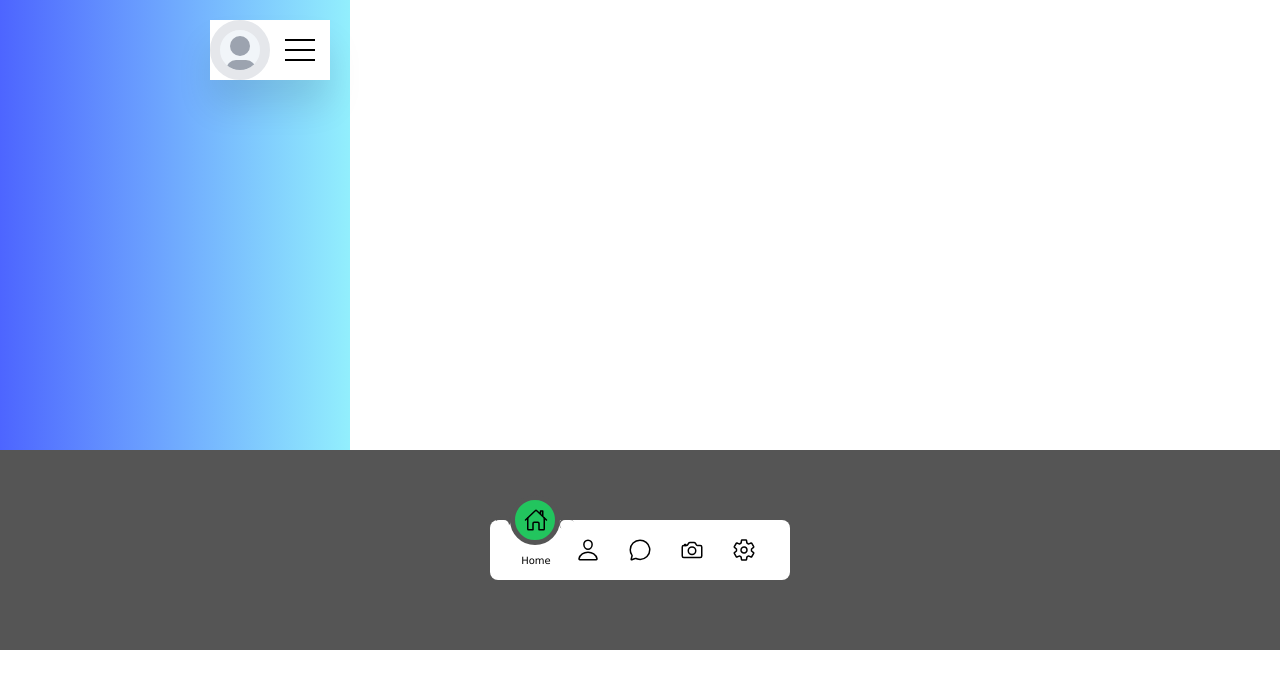
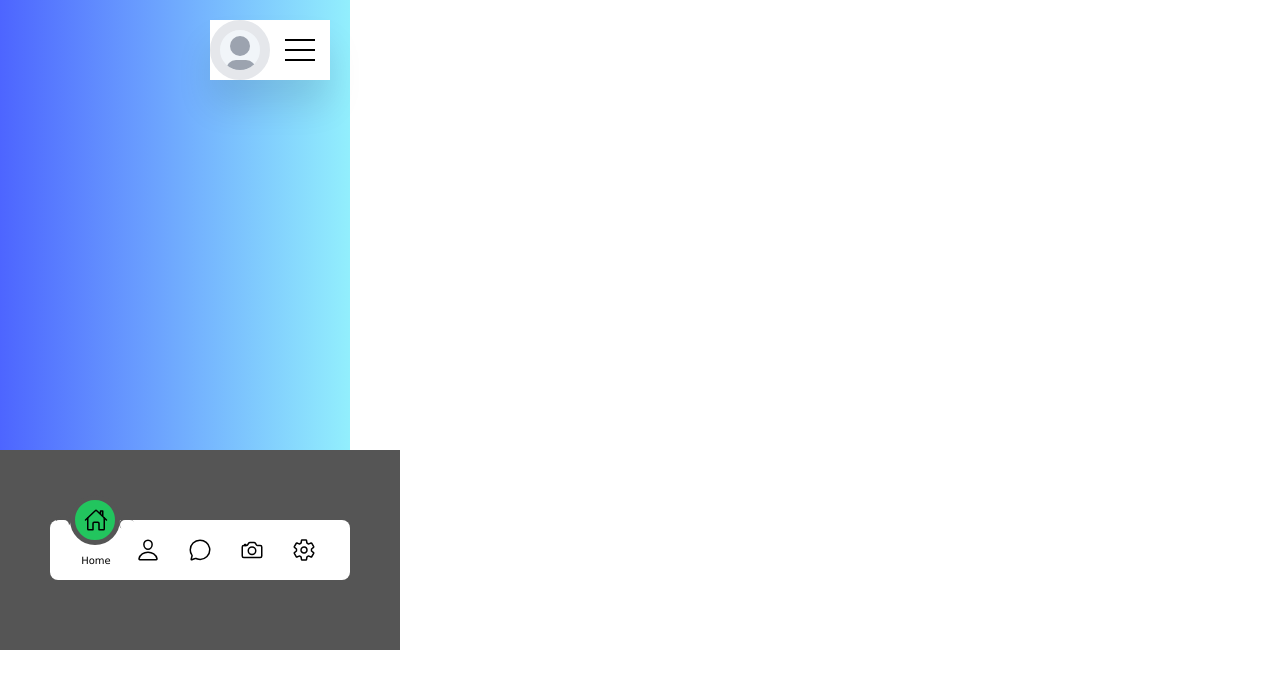
Before and after one commit to HernanAlvarado12/componentsTailwindcss, a website: page index.html in a window 1280 px wide. Drawn offline with nearby package versions, Linux system fonts and the light colour scheme.

Commit message:
save the changes in navigationMenu

```diff
--- a/index.html
+++ b/index.html
@@ -10,6 +10,7 @@
         <meta name ="robots" content ="index, follow">
         <meta name ="author" content ="Hernan Alvarado">
         <meta name ="copyright" content ="Hernan Alvarado">
+        <meta name ="theme-color" content ="#5eb5b8">
         <meta property ="og:title" content ="Components with javascript">
         <meta property ="og:description" content ="Project that have components create with js">
         <meta property ="og:image" content ="link">
@@ -19,7 +20,7 @@
 
     <body>
 
-        <main class ="grid grid-flow-dense">
+        <main class ="grid grid-flow-dens">
             <section class ="w-35 h-45 relative bg-gradient-to-r from-[#4d65ff] to-[#92effd]" id ="dropdownMenuNavigation">
                 <nav class ="w-[12rem] h-6 flex justify-between absolute top-2 right-2 shadow-sm overflow-hidden bg-white">
                     <div class ="w-6 h-6 flex items-center relative overflow-hidden transition-all delay-500">
@@ -64,7 +65,7 @@
                     </ul>
                 </nav>
             </section>
-            <section class ="w-full h-20 grid place-content-center bg-grayish">
+            <section class ="w-40 h-20 grid place-content-center bg-grayish">
                 <nav class ="w-30 h-6 flex items-center rounded-md bg-white">
                     <ul class ="w-full h-full px-2 grid grid-cols-5 relative" id ="navigationMenuIndication">
                         <li class ="indicator flex items-center justify-center relative z-10">
@@ -94,6 +95,9 @@
                     </ul>
                 </nav>
             </section>
+            <section class ="w-40 h-40 bg-gradient-to-bl from-pink-600 to-purple-700">
+
+            </section>
         </main>
 
         <script type ="module" src ="https://unpkg.com/ionicons@5.5.2/dist/ionicons/ionicons.esm.js"></script>
```
Also changed, not shown: css/tailwind.css.
